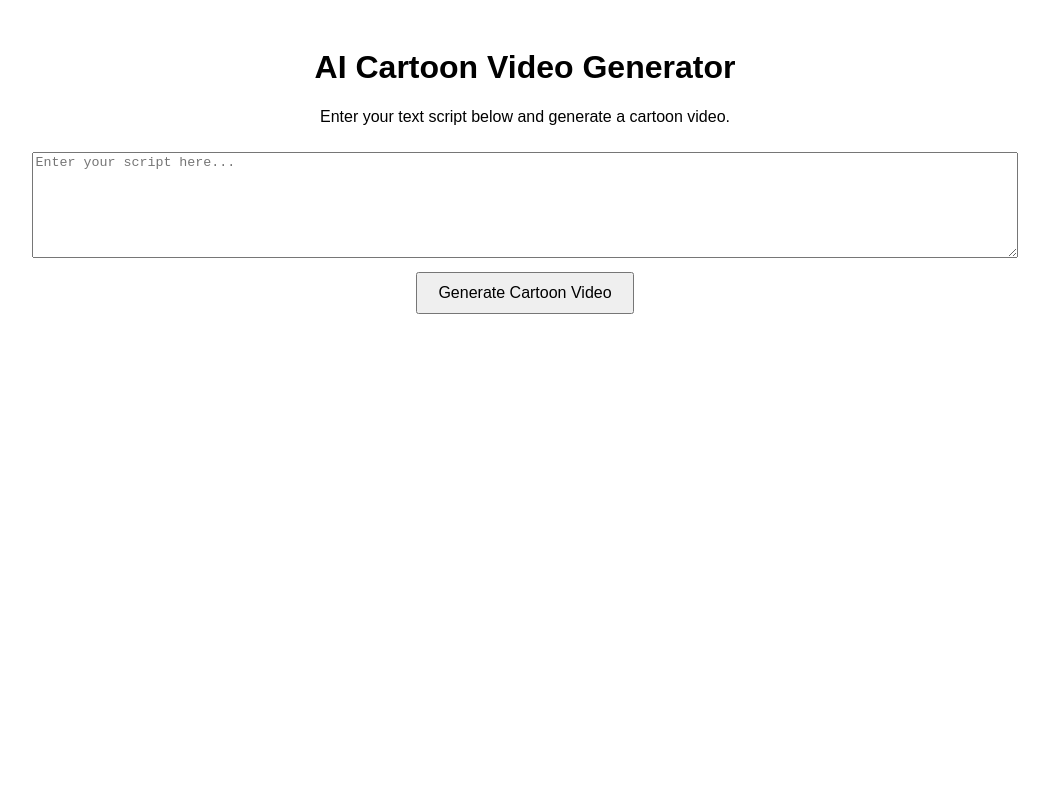
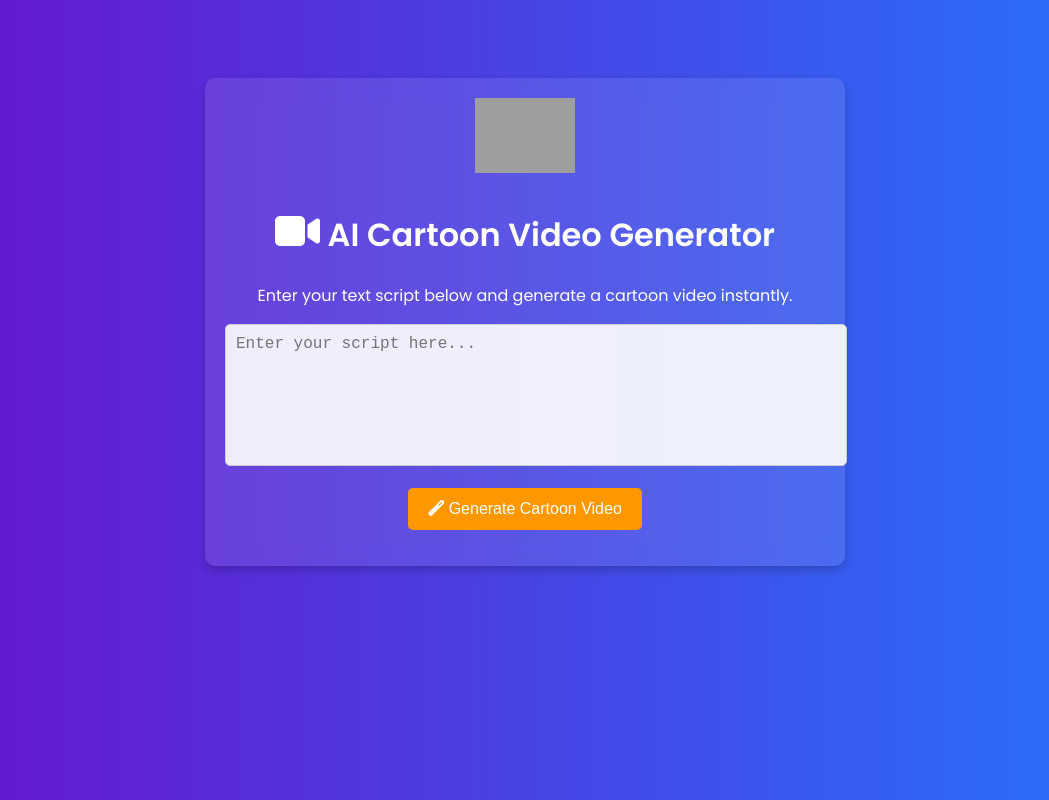
Before and after one commit to AcidBurn25008/ai-cartoon-generator, a plain HTML site: page index.html in a window 1280 px wide. Shown: the whole page, without its empty margins (115-1164 px from the left). Drawn offline with Linux system fonts and the light colour scheme; grey boxes are pictures that could not be loaded.

Commit message:
Add files via upload

```diff
--- a/index.html
+++ b/index.html
@@ -4,31 +4,78 @@
     <meta charset="UTF-8">
     <meta name="viewport" content="width=device-width, initial-scale=1.0">
     <title>AI Cartoon Video Generator</title>
+    <link rel="preconnect" href="https://fonts.googleapis.com">
+    <link rel="preconnect" href="https://fonts.gstatic.com" crossorigin>
+    <link href="https://fonts.googleapis.com/css2?family=Poppins:wght@300;400;600&display=swap" rel="stylesheet">
+    <script src="https://kit.fontawesome.com/a076d05399.js" crossorigin="anonymous"></script>
     <style>
         body {
-            font-family: Arial, sans-serif;
+            font-family: 'Poppins', sans-serif;
             text-align: center;
             padding: 20px;
+            background: linear-gradient(to right, #6a11cb, #2575fc);
+            color: #fff;
+        }
+        .container {
+            max-width: 600px;
+            margin: 50px auto;
+            background: rgba(255, 255, 255, 0.1);
+            padding: 20px;
+            border-radius: 10px;
+            box-shadow: 0px 4px 8px rgba(0, 0, 0, 0.2);
+            backdrop-filter: blur(10px);
+        }
+        h1 {
+            font-weight: 600;
         }
         textarea {
-            width: 80%;
-            height: 100px;
-            margin: 10px 0;
+            width: 100%;
+            height: 120px;
+            padding: 10px;
+            border: 1px solid #ccc;
+            border-radius: 5px;
+            resize: none;
+            font-size: 16px;
+            background: rgba(255, 255, 255, 0.9);
         }
         button {
-            padding: 10px 20px;
+            margin-top: 15px;
+            padding: 12px 20px;
             font-size: 16px;
+            color: #fff;
+            background: #ff9800;
+            border: none;
+            border-radius: 5px;
             cursor: pointer;
+            transition: background 0.3s;
+        }
+        button:hover {
+            background: #e68900;
+        }
+        #status {
+            margin-top: 15px;
+            font-size: 16px;
+            color: #fff;
+        }
+        .logo {
+            width: 100px;
+            margin-bottom: 10px;
+        }
+        .icon {
+            font-size: 40px;
+            margin-bottom: 10px;
         }
     </style>
 </head>
 <body>
-    <h1>AI Cartoon Video Generator</h1>
-    <p>Enter your text script below and generate a cartoon video.</p>
-    <textarea id="scriptInput" placeholder="Enter your script here..."></textarea><br>
-    <button onclick="generateVideo()">Generate Cartoon Video</button>
-    <p id="status"></p>
-
+    <div class="container">
+        <img src="https://upload.wikimedia.org/wikipedia/commons/thumb/6/6a/JavaScript-logo.png/200px-JavaScript-logo.png" alt="AI Logo" class="logo">
+        <h1><i class="fas fa-video icon"></i> AI Cartoon Video Generator</h1>
+        <p>Enter your text script below and generate a cartoon video instantly.</p>
+        <textarea id="scriptInput" placeholder="Enter your script here..."></textarea><br>
+        <button onclick="generateVideo()"><i class="fas fa-magic"></i> Generate Cartoon Video</button>
+        <p id="status"></p>
+    </div>
     <script>
         function generateVideo() {
             const script = document.getElementById("scriptInput").value;
@@ -36,11 +83,10 @@
                 alert("Please enter a script.");
                 return;
             }
-            document.getElementById("status").innerText = "Processing... (This feature requires AI integration)";
+            document.getElementById("status").innerText = "Processing... (AI Integration Coming Soon)";
 
-            // Placeholder for AI API integration
             setTimeout(() => {
-                document.getElementById("status").innerText = "Feature coming soon!";
+                document.getElementById("status").innerText = "Feature coming soon! Stay tuned.";
             }, 3000);
         }
     </script>
```
